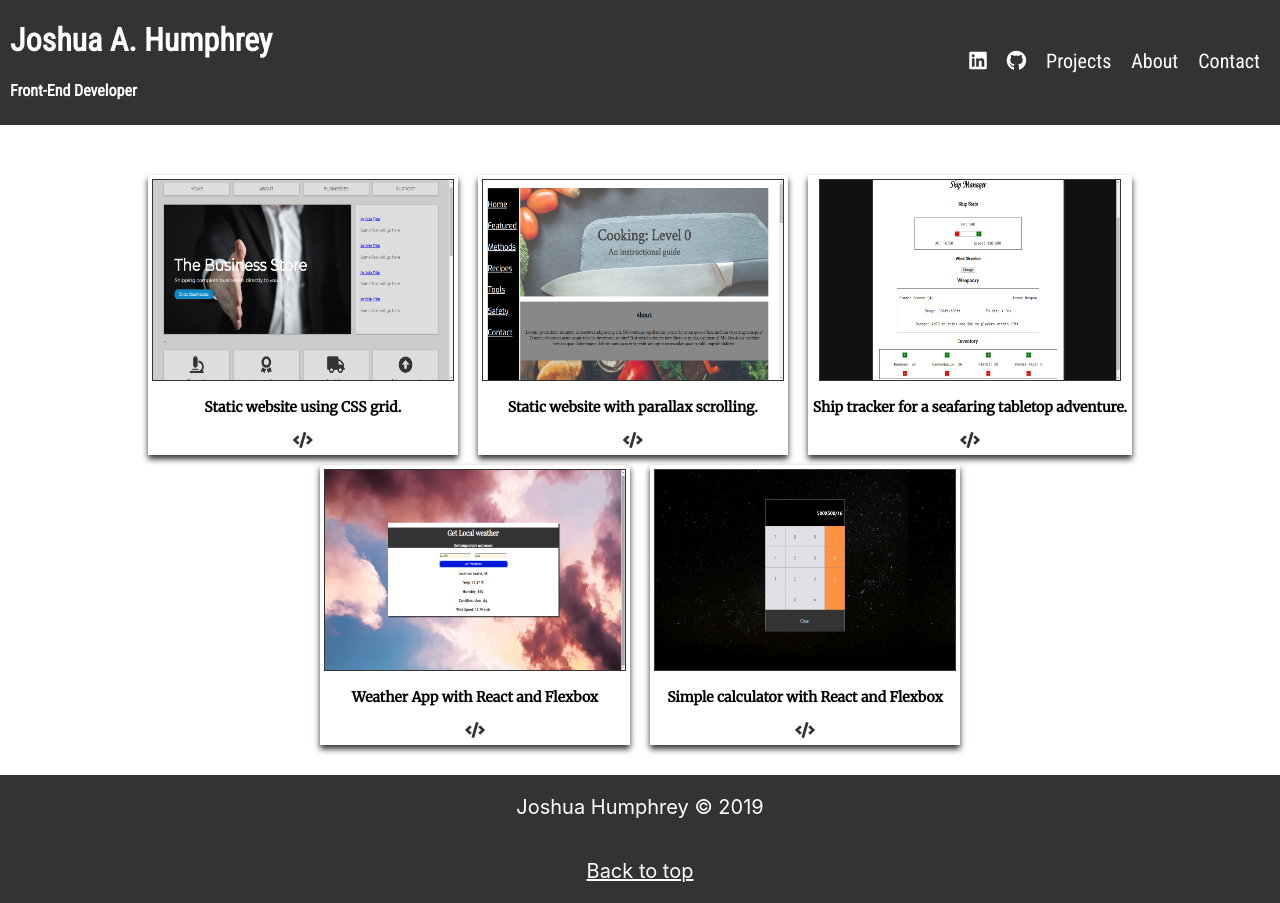
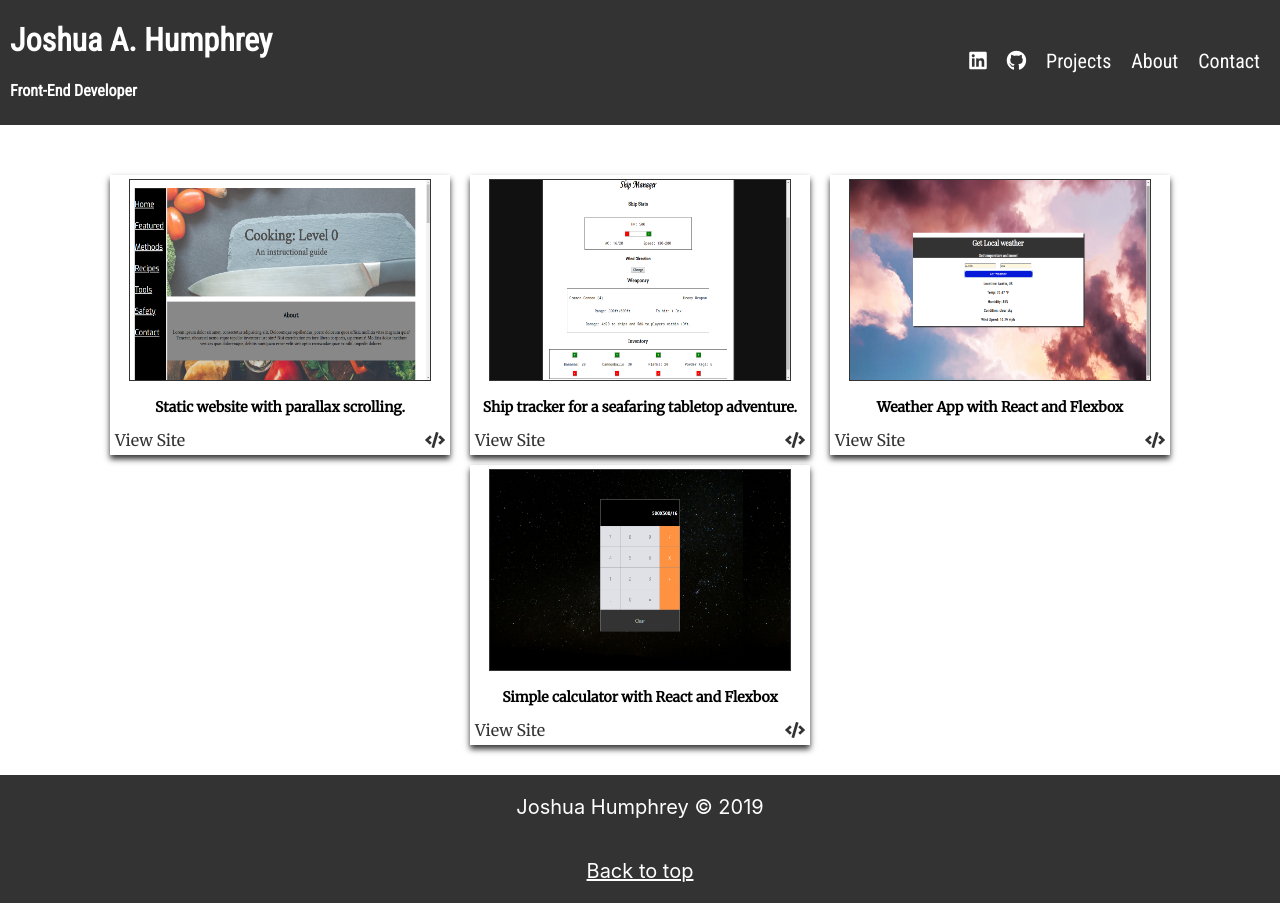
Before and after one commit to Humphreyj/netlifytest, a React (Create React App) app: page / in a window 1280 px wide. Built offline with nearby package versions, Linux system fonts and the light colour scheme.

Commit message:
link fixes

```diff
--- a/src/App.css
+++ b/src/App.css
@@ -45,6 +45,7 @@
   margin: 0px 10px 10px 10px;
   box-shadow: 0px 4px 6px #333;
   padding: 5px;
+  min-width: 330px;
 }
 .project-info {
   display: flex;
@@ -56,14 +57,26 @@
   font-family: 'Merriweather', sans-serif;
   font-size: 14px;
   font-weight: bold;
+}
+.proj-buttons {
+  display: flex;
+  justify-content: space-between;
+  width: 100%;
+}
 
-
+.proj-link {
+  text-decoration: none;
+  font-family: 'Merriweather', sans-serif;
+  color: #333;
+}
+.proj-link:hover {
+  text-decoration: underline;
+  font-weight: bold;
 }
 .project-img {
   height: 200px;
   width: 300px;
   outline: 1px solid #333;
-
 }
 
 .fas {
--- a/src/components/Projects.js
+++ b/src/components/Projects.js
@@ -8,20 +8,16 @@ import calc from '../img/calc.png'
 const Projects = (props) => {
     return (
     	<div className='projects'>
-			<div className='project'>
-				<img className='project-img' src={bizShop} alt='project 1'/>
-				<div className="project-info">
-					<p className='project-desc'>Static website using CSS grid.</p>
-					<a href='https://github.com/Humphreyj/business-shop'><i className="fas fa-code"></i></a>
-				</div>
-
-			</div>
 
 			<div className='project'>
 				<img className='project-img' src={levelZ} alt='project 2'/>
 				<div className="project-info">
 					<p className='project-desc'>Static website with parallax scrolling.</p>
-					<a href='https://github.com/Humphreyj/levelZ'><i className="fas fa-code"></i></a>
+					<div className="proj-buttons">
+						<a href='https://cookinglevel0.netlify.com/' className='proj-link'>View Site</a>
+						<a href='https://github.com/Humphreyj/levelZ'><i className="fas fa-code"></i></a>
+
+					</div>{/*Project buttons*/}
 				</div>
 			</div>
 
@@ -29,7 +25,11 @@ const Projects = (props) => {
 				<img className='project-img' src={theOar} alt='project 3'/>
 				<div className="project-info">
 					<p className='project-desc'>Ship tracker for a seafaring tabletop adventure.</p>
-					<a href='https://github.com/Humphreyj/ship-manager'><i className="fas fa-code"></i></a>
+					<div className="proj-buttons">
+						<a href='https://ship-manager.netlify.com/' className='proj-link'>View Site</a>
+						<a href='https://github.com/Humphreyj/ship-manager'><i className="fas fa-code"></i></a>
+
+					</div>{/*Project buttons*/}
 				</div>
 			</div>
 
@@ -37,7 +37,11 @@ const Projects = (props) => {
 				<img className='project-img' src={weather} alt='project 4'/>
 				<div className="project-info">
 					<p className='project-desc'>Weather App with React and Flexbox</p>
-					<a href='https://github.com/Humphreyj/weather-app'><i className="fas fa-code"></i></a>
+					<div className="proj-buttons">
+						<a href='https://humphrey-weather.netlify.com/' className='proj-link'>View Site</a>
+						<a href='https://github.com/Humphreyj/weather-app'><i className="fas fa-code"></i></a>
+
+					</div>{/*Project buttons*/}
 				</div>
 			</div>
 
@@ -45,7 +49,10 @@ const Projects = (props) => {
 				<img className='project-img' src={calc} alt='project 5'/>
 				<div className="project-info">
 					<p className='project-desc'>Simple calculator with React and Flexbox</p>
-					<a href='https://github.com/Humphreyj/calculon'><i className="fas fa-code"></i></a>
+					<div className="proj-buttons">
+						<a href='https://humphrey-calculator.netlify.com/' className='proj-link'>View Site</a>
+						<a href='https://github.com/Humphreyj/calculon'><i className="fas fa-code"></i></a>
+					</div>{/*Project buttons*/}
 				</div>
 			</div>
 
```
